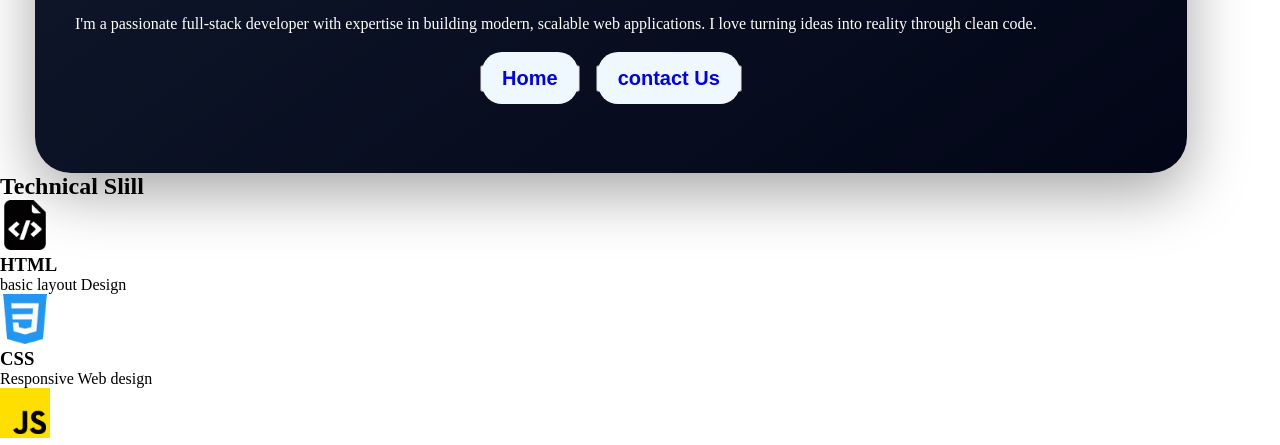
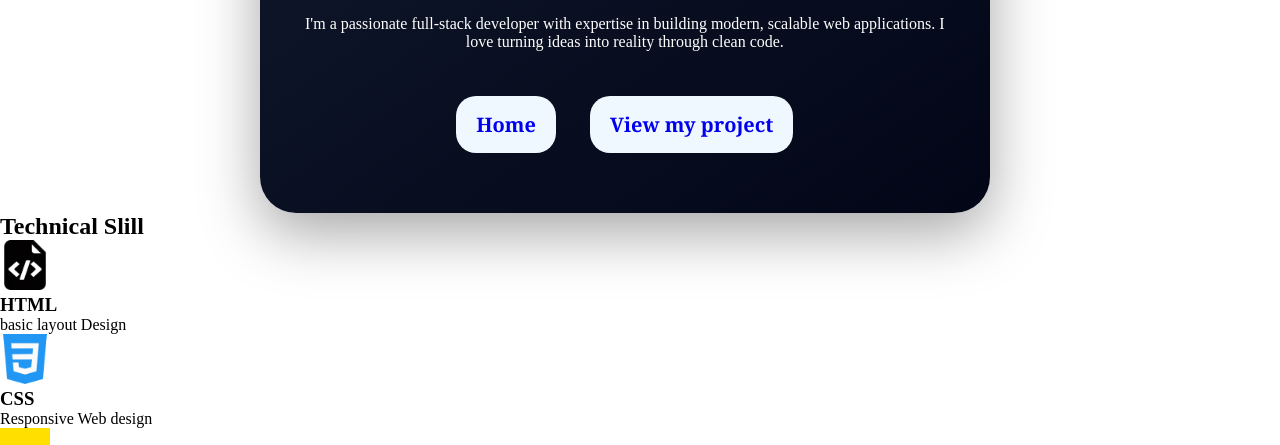
Before and after one commit to AmrendraCodes/My_FrontEnd-Portfolio-, a website: page portfolio/about.html in a window 1280 px wide. Shown: the part 219-664 px from the top of the page. Drawn offline with Linux system fonts and the light colour scheme; a web font is replaced by a local one.

Commit message:
file commited

```diff
--- a/portfolio/about.css
+++ b/portfolio/about.css
@@ -91,10 +91,11 @@
 }
 .hero-heading {
     margin-top: 22px;
-    margin-left: 35px;
+    text-align: center;
+    margin-left: 260px;
     background: rgb(25, 31, 55);
     color: white;
-    width: 90%;
+    width: 57%;
     min-height: 300px;
     background: linear-gradient(145deg, #0f172a, #020617);
     border-radius: 36px;
@@ -103,11 +104,12 @@
 }
 .my-btn {
     display: flex;
-    gap: 16px;
+    gap: 34px;
     justify-content: center;
-    margin-top: 32px;
+    margin-top: 45px;
     flex-direction: row;
     cursor: pointer;
+    font-family:Georgia, 'Times New Roman', Times, serif;
 }
 .my-btn a {
     text-decoration: none;
--- a/portfolio/about.html
+++ b/portfolio/about.html
@@ -31,8 +31,8 @@
         <br>
         <p>I'm a passionate full-stack developer with expertise in building modern, scalable web applications. I love turning ideas into reality through clean code.</p>
     <div class="my-btn">
-        <button> <a href="/portfolio/index.html">Home</a></button>
-        <button> <a href="/portfolio/contact.html">contact Us </a></button>
+        <a href="/portfolio/index.html" class="button1">Home</a>
+        <a href="/portfolio/project.html">View my project</a>
     </div>
 
     </div>
```
